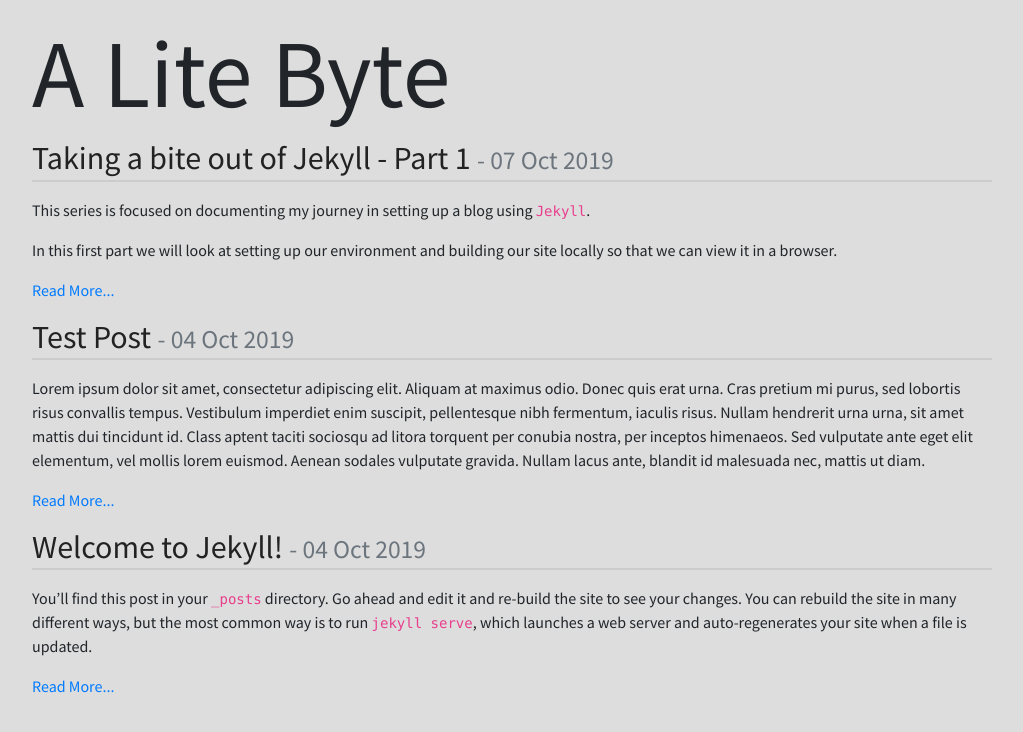
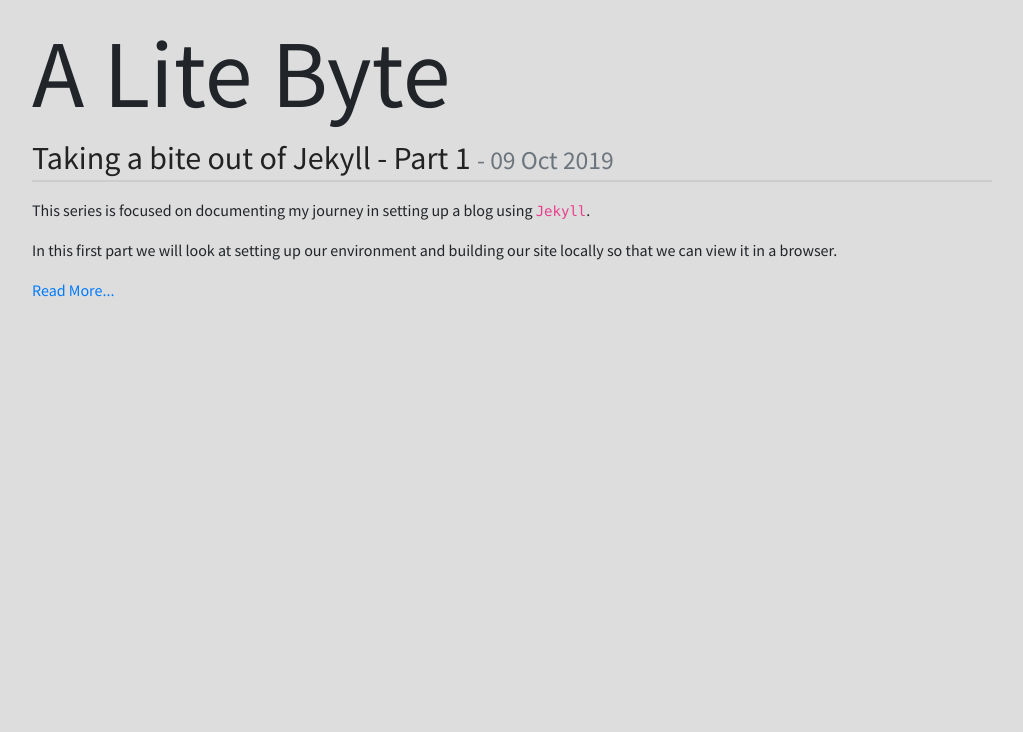
Before and after one commit to tombloor/alitebyte, a Jekyll site: the page built from index.html, in a window 1280 px wide. Shown: the top 732 px of the page, without its empty margins (128-1151 px from the left). Built offline with Jekyll 4.4.1, drawn with Linux system fonts in a browser that asks for light colours.

Commit message:
post tweaks

```diff
--- a/_posts/2019-10-03-welcome-to-jekyll.markdown
+++ /dev/null
@@ -1,29 +0,0 @@
----
-layout: post
-title:  "Welcome to Jekyll!"
-date:   2019-10-03 22:12:09 -0500
-categories: jekyll update
----
-You’ll find this post in your `_posts` directory. Go ahead and edit it and re-build the site to see your changes. You can rebuild the site in many different ways, but the most common way is to run `jekyll serve`, which launches a web server and auto-regenerates your site when a file is updated.
-
-Jekyll requires blog post files to be named according to the following format:
-
-`YEAR-MONTH-DAY-title.MARKUP`
-
-Where `YEAR` is a four-digit number, `MONTH` and `DAY` are both two-digit numbers, and `MARKUP` is the file extension representing the format used in the file. After that, include the necessary front matter. Take a look at the source for this post to get an idea about how it works.
-
-Jekyll also offers powerful support for code snippets:
-
-{% highlight ruby %}
-def print_hi(name)
-  puts "Hi, #{name}"
-end
-print_hi('Tom')
-#=> prints 'Hi, Tom' to STDOUT.
-{% endhighlight %}
-
-Check out the [Jekyll docs][jekyll-docs] for more info on how to get the most out of Jekyll. File all bugs/feature requests at [Jekyll’s GitHub repo][jekyll-gh]. If you have questions, you can ask them on [Jekyll Talk][jekyll-talk].
-
-[jekyll-docs]: https://jekyllrb.com/docs/home
-[jekyll-gh]:   https://github.com/jekyll/jekyll
-[jekyll-talk]: https://talk.jekyllrb.com/
--- a/_posts/2019-10-07-test.md
+++ /dev/null
@@ -1,22 +0,0 @@
----
-layout: post
-title:  "Test Post"
-date:   2019-10-03 22:12:09 -0500
-categories: jekyll test
-slug: "test-post"
----
-
-Lorem ipsum dolor sit amet, consectetur adipiscing elit. Aliquam at maximus odio. Donec quis erat urna. Cras pretium mi purus, sed lobortis risus convallis tempus. Vestibulum imperdiet enim suscipit, pellentesque nibh fermentum, iaculis risus. Nullam hendrerit urna urna, sit amet mattis dui tincidunt id. Class aptent taciti sociosqu ad litora torquent per conubia nostra, per inceptos himenaeos. Sed vulputate ante eget elit elementum, vel mollis lorem euismod. Aenean sodales vulputate gravida. Nullam lacus ante, blandit id malesuada nec, mattis ut diam.
-
-Maecenas elit neque, hendrerit ut dui eu, scelerisque ornare neque. Ut id auctor neque, sed dignissim risus. Donec sagittis erat et purus varius laoreet. Donec interdum mi ut sem sagittis, a blandit erat bibendum. Maecenas mi metus, efficitur nec placerat sit amet, sollicitudin sed nulla. Phasellus hendrerit tempor interdum. Aenean vel est eros. Curabitur commodo posuere dui eget vehicula. Aliquam erat volutpat. Etiam ut sem tristique, cursus lectus at, pretium arcu. Morbi et dictum lacus. Phasellus dictum mi eget pretium pellentesque. Vestibulum id leo vitae tortor tempus commodo a ut leo. Lorem ipsum dolor sit amet, consectetur adipiscing elit. Donec sit amet urna placerat leo iaculis consectetur dignissim id nulla. Donec facilisis placerat augue, a tincidunt erat.
-
-{% highlight python linenos %}
-def do_stuff(self, *args, **kwargs):
-    do_some_stuff(**kwargs)
-{% endhighlight %}
-
-Pellentesque posuere, felis sit amet bibendum egestas, elit dui fringilla justo, eget volutpat leo diam id neque. Nullam eget maximus quam, sed fringilla tortor. Quisque in ipsum ac velit consequat luctus at at nunc. In lobortis libero et nisl bibendum pharetra. Donec posuere dolor vel est posuere condimentum. Praesent suscipit magna ac risus euismod ornare. Nullam feugiat massa et lectus scelerisque, eu ultrices nunc venenatis. Mauris tempor dignissim varius. Etiam nec nulla a orci porttitor varius vitae non diam. Integer rutrum, nibh eu lacinia pulvinar, nisi diam consequat sapien, eu maximus orci eros ac dolor. Lorem ipsum dolor sit amet, consectetur adipiscing elit. Nam risus lacus, rhoncus nec lorem quis, pulvinar interdum nisi. Maecenas dolor felis, porttitor eget ipsum et, placerat pharetra quam.
-
-Quisque sollicitudin lectus id dignissim ullamcorper. Vivamus id nibh in elit tincidunt tristique ut non lorem. Vestibulum ornare placerat tortor at ornare. Etiam volutpat tellus ut nunc semper elementum. Donec sodales laoreet nunc, ac maximus tellus luctus vitae. Etiam ornare arcu non sapien rutrum, tincidunt rutrum libero lobortis. Donec at neque ut nisl ullamcorper malesuada. Donec egestas libero vitae turpis bibendum vestibulum.
-
-Suspendisse blandit sem imperdiet purus eleifend, tempus auctor eros fermentum. Vivamus convallis arcu feugiat augue consequat hendrerit. Cras vitae lacus libero. Nunc ac nisl ante. Quisque tellus orci, lobortis sit amet iaculis in, luctus eu lectus. Vestibulum ac malesuada mi. Proin sit amet tellus nibh. Aliquam vel tincidunt elit, rhoncus maximus dui.
```
Also changed, not shown: _posts/2019-10-07-taking-a-bite-out-of-jekyll.md (+2 -0 lines).
